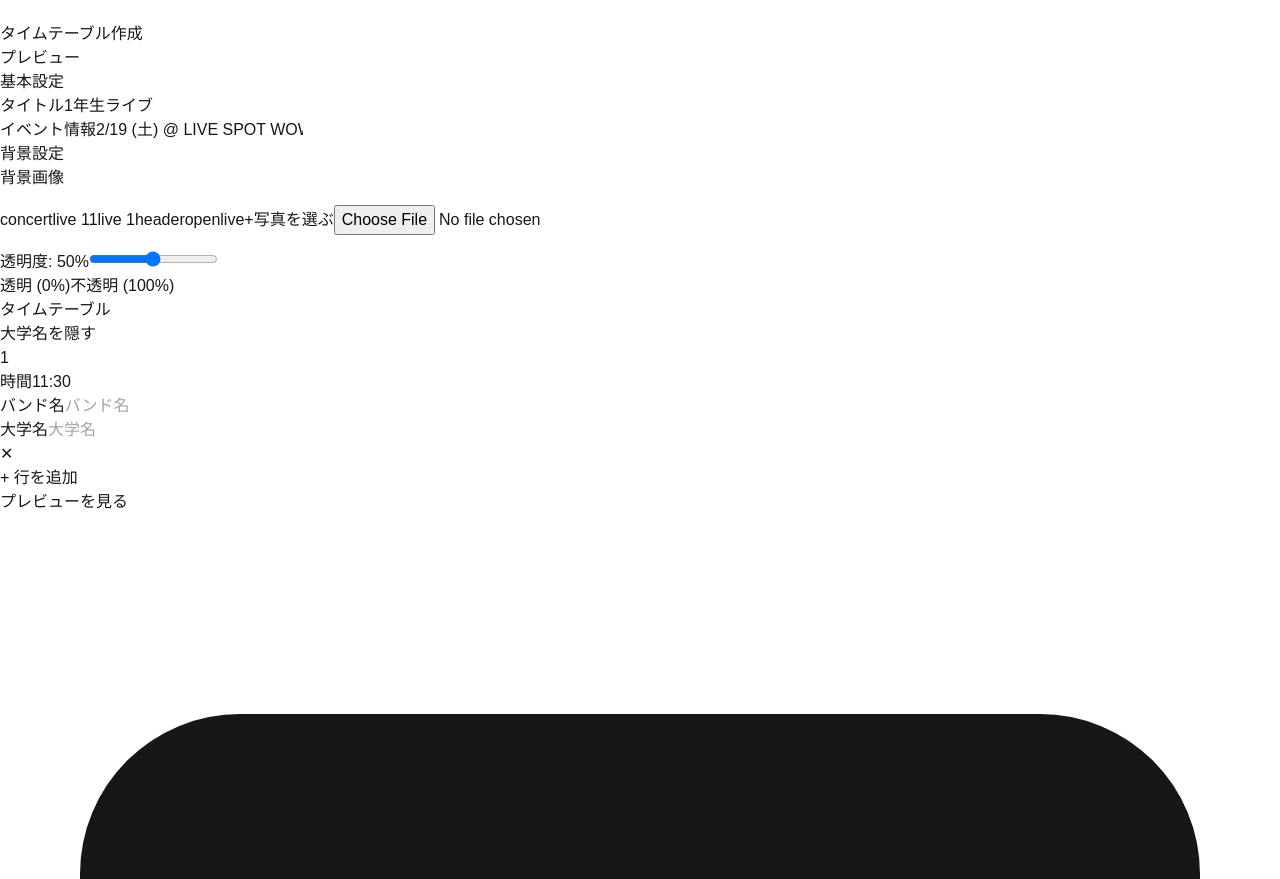
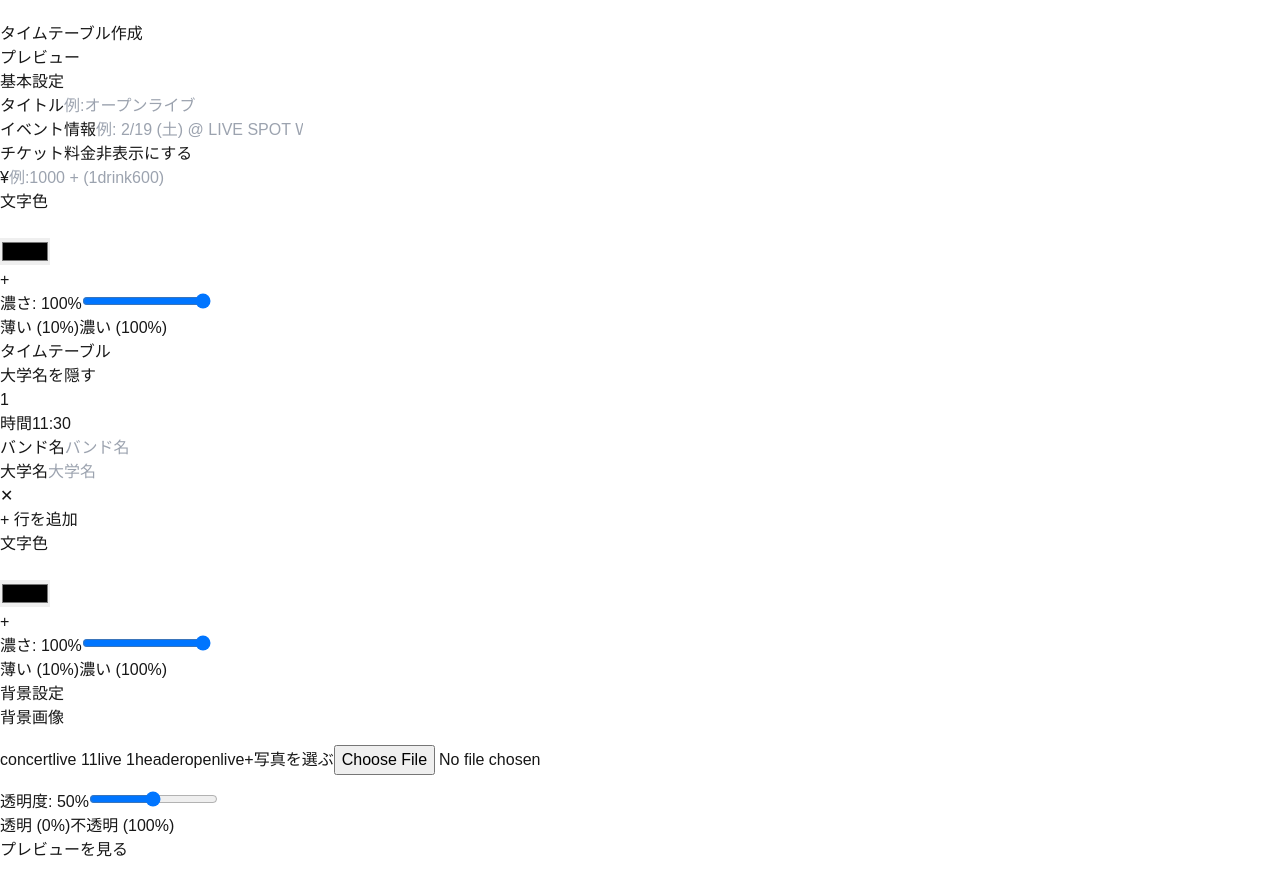
Before and after one commit to uta-s-dao/OpenLive, a Next.js app: page /create in a window 1280 px wide. Shown: the part 586-1465 px from the top of the page. Built offline with nearby package versions, Linux system fonts and the light colour scheme.

Commit message:
Frontend(ui):add color selection buttton

```diff
--- a/src/app/create/page.tsx
+++ b/src/app/create/page.tsx
@@ -21,18 +21,41 @@ const BG_IMAGES = [
   { label: "openlive", value: "/openlive.jpg" },
 ];
 
+const TEXT_COLORS = [
+  { label: "白", value: "#ffffff" },
+  { label: "黒", value: "#000000" },
+  { label: "グレー", value: "#374151" },
+  { label: "赤", value: "#ef4444" },
+  { label: "ピンク", value: "#ec4899" },
+  { label: "黄", value: "#facc15" },
+  { label: "青", value: "#3b82f6" },
+];
+
+const hexToRgba = (hex: string, alpha: number) => {
+  const r = parseInt(hex.slice(1, 3), 16);
+  const g = parseInt(hex.slice(3, 5), 16);
+  const b = parseInt(hex.slice(5, 7), 16);
+  return `rgba(${r}, ${g}, ${b}, ${alpha / 100})`;
+};
+
 const DEFAULT_ROWS: TimeTableRow[] = [
   { time: "11:30", bandName: "", university: "" },
 ];
 
 export default function CreatePage() {
-  const [title, setTitle] = useState("1年生ライブ");
-  const [eventInfo, setEventInfo] = useState("2/19 (土) @ LIVE SPOT WOW! TICKET: ¥1000 + (1drink600)");
+  const [title, setTitle] = useState("");
+  const [eventInfo, setEventInfo] = useState("");
   const [bgImage, setBgImage] = useState(BG_IMAGES[0].value);
   const [bgOpacity, setBgOpacity] = useState(50);
   const [rows, setRows] = useState<TimeTableRow[]>(DEFAULT_ROWS);
   const [showPreview, setShowPreview] = useState(false);
   const [showUniversity, setShowUniversity] = useState(true);
+  const [textColor, setTextColor] = useState("#000000");
+  const [textOpacity, setTextOpacity] = useState(100);
+  const [headerTextColor, setHeaderTextColor] = useState("#000000");
+  const [headerTextOpacity, setHeaderTextOpacity] = useState(100);
+  const [ticketPrice, setTicketPrice] = useState("");
+  const [showTicketPrice, setShowTicketPrice] = useState(true);
   const [uploadedImages, setUploadedImages] = useState<string[]>([]);
   const fileInputRef = useRef<HTMLInputElement>(null);
 
@@ -105,10 +128,10 @@ export default function CreatePage() {
                   value={title}
                   onChange={(e) => setTitle(e.target.value)}
                   className="w-full border border-gray-300 rounded-lg px-3 py-2 text-sm focus:outline-none focus:ring-2 focus:ring-red-400"
-                  placeholder="例: 1年生ライブ"
+                  placeholder="例:オープンライブ"
                 />
               </div>
-              <div>
+              <div className="mb-4">
                 <label className="block text-xs font-semibold text-gray-500 mb-1">イベント情報</label>
                 <input
                   type="text"
@@ -117,6 +140,202 @@ export default function CreatePage() {
                   className="w-full border border-gray-300 rounded-lg px-3 py-2 text-sm focus:outline-none focus:ring-2 focus:ring-red-400"
                   placeholder="例: 2/19 (土) @ LIVE SPOT WOW!"
                 />
+              </div>
+              <div className="mb-4">
+                <div className="flex items-center justify-between mb-1">
+                  <label className="block text-xs font-semibold text-gray-500">チケット料金</label>
+                  <button
+                    onClick={() => setShowTicketPrice(!showTicketPrice)}
+                    className={`px-3 py-1 rounded-full text-xs font-bold border transition ${
+                      showTicketPrice
+                        ? "bg-gray-100 text-gray-500 border-gray-300 hover:bg-gray-200"
+                        : "bg-red-500 text-white border-red-500 hover:bg-red-600"
+                    }`}
+                  >
+                    {showTicketPrice ? "非表示にする" : "表示する"}
+                  </button>
+                </div>
+                <div className="flex items-center gap-2">
+                  <span className="text-sm text-gray-500 font-bold">¥</span>
+                  <input
+                    type="number"
+                    value={ticketPrice}
+                    onChange={(e) => setTicketPrice(e.target.value)}
+                    className="flex-1 border border-gray-300 rounded-lg px-3 py-2 text-sm focus:outline-none focus:ring-2 focus:ring-red-400"
+                    placeholder="例:1000 + (1drink600)"
+                    min={0}
+                  />
+                </div>
+              </div>
+              <div className="mb-4">
+                <label className="block text-xs font-semibold text-gray-500 mb-2">文字色</label>
+                <div className="flex flex-wrap gap-2 items-center">
+                  {TEXT_COLORS.map((c) => (
+                    <button
+                      key={c.value}
+                      onClick={() => setHeaderTextColor(c.value)}
+                      title={c.label}
+                      className={`w-7 h-7 rounded-full border-2 transition ${
+                        headerTextColor === c.value
+                          ? "border-red-500 ring-2 ring-red-300 scale-110"
+                          : "border-gray-300"
+                      }`}
+                      style={{ backgroundColor: c.value }}
+                    />
+                  ))}
+                  <div className="relative w-7 h-7" title="カスタム色">
+                    <input
+                      type="color"
+                      value={headerTextColor}
+                      onChange={(e) => setHeaderTextColor(e.target.value)}
+                      className="absolute inset-0 w-full h-full opacity-0 cursor-pointer"
+                    />
+                    <div className="w-7 h-7 rounded-full border-2 border-dashed border-gray-400 flex items-center justify-center text-gray-400 text-xs font-bold pointer-events-none">
+                      +
+                    </div>
+                  </div>
+                </div>
+              </div>
+              <div>
+                <label className="block text-xs font-semibold text-gray-500 mb-1">
+                  濃さ: <span className="text-red-500 font-bold">{headerTextOpacity}%</span>
+                </label>
+                <input
+                  type="range"
+                  min={10}
+                  max={100}
+                  value={headerTextOpacity}
+                  onChange={(e) => setHeaderTextOpacity(Number(e.target.value))}
+                  className="w-full accent-red-500"
+                />
+                <div className="flex justify-between text-xs text-gray-400 mt-0.5">
+                  <span>薄い (10%)</span>
+                  <span>濃い (100%)</span>
+                </div>
+              </div>
+            </div>
+
+              {/* タイムテーブル */}
+            <div className="bg-white rounded-2xl shadow px-1 py-3">
+              <div className="flex items-center justify-between mb-4 border-b pb-2">
+                <h2 className="text-base font-bold text-gray-700">タイムテーブル</h2>
+                <button
+                  onClick={() => setShowUniversity(!showUniversity)}
+                  className={`px-3 py-1 rounded-full text-xs font-bold border transition ${
+                    showUniversity
+                      ? "bg-gray-100 text-gray-500 border-gray-300 hover:bg-gray-200"
+                      : "bg-red-500 text-white border-red-500 hover:bg-red-600"
+                  }`}
+                >
+                  {showUniversity ? "大学名を隠す" : "大学名を表示"}
+                </button>
+              </div>
+              <div className="space-y-3">
+                {rows.map((row, index) => (
+                  /* スマホ・PC共通: 横並びグリッド */
+                  <div key={index} className={`grid gap-1 items-end md:gap-2 md:items-center border border-gray-200 rounded-xl px-2 py-2 md:border-0 md:p-0 md:rounded-none ${showUniversity ? "grid-cols-[1.5rem_3.5rem_1fr_4.5rem_1.5rem] md:grid-cols-[2rem_5rem_1fr_6rem_2rem]" : "grid-cols-[1.5rem_3.5rem_1fr_1.5rem] md:grid-cols-[2rem_5rem_1fr_2rem]"}`}>
+                    {/* 行番号 */}
+                    <span className="text-xs text-gray-400 font-semibold text-center self-center pt-4 md:pb-0">{index + 1}</span>
+                    {/* 時間 */}
+                    <div>
+                      <label className="block text-xs text-gray-400 mb-0.5">時間</label>
+                      <input
+                        type="text"
+                        value={row.time}
+                        onChange={(e) => updateRow(index, "time", e.target.value)}
+                        placeholder="11:30"
+                        className="w-full border border-gray-300 rounded-lg px-2 py-2 text-sm focus:outline-none focus:ring-2 focus:ring-red-400 font-mono md:px-3 md:py-1.5"
+                      />
+                    </div>
+                    {/* バンド名 */}
+                    <div>
+                      <label className="block text-xs text-gray-400 mb-0.5">バンド名</label>
+                      <input
+                        type="text"
+                        value={row.bandName}
+                        onChange={(e) => updateRow(index, "bandName", e.target.value)}
+                        placeholder="バンド名"
+                        className="w-full border border-gray-300 rounded-lg px-2 py-2 text-sm focus:outline-none focus:ring-2 focus:ring-red-400 md:px-3 md:py-1.5"
+                      />
+                    </div>
+                    {/* 大学名 */}
+                    {showUniversity && (
+                      <div>
+                        <label className="block text-xs text-gray-400 mb-0.5">大学名</label>
+                        <input
+                          type="text"
+                          value={row.university}
+                          onChange={(e) => updateRow(index, "university", e.target.value)}
+                          placeholder="大学名"
+                          className="w-full border border-gray-300 rounded-lg px-2 py-2 text-sm focus:outline-none focus:ring-2 focus:ring-red-400 md:px-3 md:py-1.5"
+                        />
+                      </div>
+                    )}
+                    {/* 削除ボタン */}
+                    <button
+                      onClick={() => removeRow(index)}
+                      disabled={rows.length === 1}
+                      className="text-gray-300 hover:text-red-500 disabled:opacity-20 transition text-base font-bold leading-none text-center self-center pt-4 md:pb-0"
+                      aria-label="削除"
+                    >
+                      ✕
+                    </button>
+                  </div>
+                ))}
+              </div>
+              <button
+                onClick={addRow}
+                className="mt-4 w-full py-2 border-2 border-dashed border-gray-300 rounded-lg text-sm text-gray-400 hover:border-red-400 hover:text-red-500 transition font-semibold"
+              >
+                + 行を追加
+              </button>
+              <div className="mt-4 pt-4 border-t border-gray-100">
+                <div className="mb-3">
+                  <label className="block text-xs font-semibold text-gray-500 mb-2">文字色</label>
+                  <div className="flex flex-wrap gap-2 items-center">
+                    {TEXT_COLORS.map((c) => (
+                      <button
+                        key={c.value}
+                        onClick={() => setTextColor(c.value)}
+                        title={c.label}
+                        className={`w-7 h-7 rounded-full border-2 transition ${
+                          textColor === c.value
+                            ? "border-red-500 ring-2 ring-red-300 scale-110"
+                            : "border-gray-300"
+                        }`}
+                        style={{ backgroundColor: c.value }}
+                      />
+                    ))}
+                    <div className="relative w-7 h-7" title="カスタム色">
+                      <input
+                        type="color"
+                        value={textColor}
+                        onChange={(e) => setTextColor(e.target.value)}
+                        className="absolute inset-0 w-full h-full opacity-0 cursor-pointer"
+                      />
+                      <div className="w-7 h-7 rounded-full border-2 border-dashed border-gray-400 flex items-center justify-center text-gray-400 text-xs font-bold pointer-events-none">
+                        +
+                      </div>
+                    </div>
+                  </div>
+                </div>
+                <div>
+                  <label className="block text-xs font-semibold text-gray-500 mb-1">
+                    濃さ: <span className="text-red-500 font-bold">{textOpacity}%</span>
+                  </label>
+                  <input
+                    type="range"
+                    min={10}
+                    max={100}
+                    value={textOpacity}
+                    onChange={(e) => setTextOpacity(Number(e.target.value))}
+                    className="w-full accent-red-500"
+                  />
+                  <div className="flex justify-between text-xs text-gray-400 mt-0.5">
+                    <span>薄い (10%)</span>
+                    <span>濃い (100%)</span>
+                  </div>
+                </div>
               </div>
             </div>
 
@@ -212,81 +431,7 @@ export default function CreatePage() {
               </div>
             </div>
 
-            {/* タイムテーブル */}
-            <div className="bg-white rounded-2xl shadow p-6">
-              <div className="flex items-center justify-between mb-4 border-b pb-2">
-                <h2 className="text-base font-bold text-gray-700">タイムテーブル</h2>
-                <button
-                  onClick={() => setShowUniversity(!showUniversity)}
-                  className={`px-3 py-1 rounded-full text-xs font-bold border transition ${
-                    showUniversity
-                      ? "bg-gray-100 text-gray-500 border-gray-300 hover:bg-gray-200"
-                      : "bg-red-500 text-white border-red-500 hover:bg-red-600"
-                  }`}
-                >
-                  {showUniversity ? "大学名を隠す" : "大学名を表示"}
-                </button>
-              </div>
-              <div className="space-y-3">
-                {rows.map((row, index) => (
-                  /* スマホ・PC共通: 横並びグリッド */
-                  <div key={index} className={`grid gap-1 items-end md:gap-2 md:items-center border border-gray-200 rounded-xl px-2 py-2 md:border-0 md:p-0 md:rounded-none ${showUniversity ? "grid-cols-[1.5rem_3.5rem_1fr_4.5rem_1.5rem] md:grid-cols-[2rem_5rem_1fr_6rem_2rem]" : "grid-cols-[1.5rem_3.5rem_1fr_1.5rem] md:grid-cols-[2rem_5rem_1fr_2rem]"}`}>
-                    {/* 行番号 */}
-                    <span className="text-xs text-gray-400 font-semibold text-center self-center pb-1 md:pb-0">{index + 1}</span>
-                    {/* 時間 */}
-                    <div>
-                      <label className="block text-xs text-gray-400 mb-0.5">時間</label>
-                      <input
-                        type="text"
-                        value={row.time}
-                        onChange={(e) => updateRow(index, "time", e.target.value)}
-                        placeholder="11:30"
-                        className="w-full border border-gray-300 rounded-lg px-2 py-2 text-sm focus:outline-none focus:ring-2 focus:ring-red-400 font-mono md:px-3 md:py-1.5"
-                      />
-                    </div>
-                    {/* バンド名 */}
-                    <div>
-                      <label className="block text-xs text-gray-400 mb-0.5">バンド名</label>
-                      <input
-                        type="text"
-                        value={row.bandName}
-                        onChange={(e) => updateRow(index, "bandName", e.target.value)}
-                        placeholder="バンド名"
-                        className="w-full border border-gray-300 rounded-lg px-2 py-2 text-sm focus:outline-none focus:ring-2 focus:ring-red-400 md:px-3 md:py-1.5"
-                      />
-                    </div>
-                    {/* 大学名 */}
-                    {showUniversity && (
-                      <div>
-                        <label className="block text-xs text-gray-400 mb-0.5">大学名</label>
-                        <input
-                          type="text"
-                          value={row.university}
-                          onChange={(e) => updateRow(index, "university", e.target.value)}
-                          placeholder="大学名"
-                          className="w-full border border-gray-300 rounded-lg px-2 py-2 text-sm focus:outline-none focus:ring-2 focus:ring-red-400 md:px-3 md:py-1.5"
-                        />
-                      </div>
-                    )}
-                    {/* 削除ボタン */}
-                    <button
-                      onClick={() => removeRow(index)}
-                      disabled={rows.length === 1}
-                      className="text-gray-300 hover:text-red-500 disabled:opacity-20 transition text-base font-bold leading-none text-center self-center pb-1 md:pb-0"
-                      aria-label="削除"
-                    >
-                      ✕
-                    </button>
-                  </div>
-                ))}
-              </div>
-              <button
-                onClick={addRow}
-                className="mt-4 w-full py-2 border-2 border-dashed border-gray-300 rounded-lg text-sm text-gray-400 hover:border-red-400 hover:text-red-500 transition font-semibold"
-              >
-                + 行を追加
-              </button>
-            </div>
+
 
             <button
               onClick={() => setShowPreview(true)}
@@ -314,34 +459,38 @@ export default function CreatePage() {
                 />
 
                 {/* ヘッダー */}
-                <div className="z-10 relative m-2 text-red-500">
+                <div className="z-10 relative m-2" style={{ color: hexToRgba(headerTextColor, headerTextOpacity) }}>
                   <div className="flex flex-col justify-center items-center gap-2 pb-4">
                     <h3 className="text-2xl pt-4 text-center font-bold">{title}</h3>
                     <div className="text-sm md:text-lg font-semibold text-center">{eventInfo}</div>
+                    {showTicketPrice && ticketPrice && (
+                      <div className="text-sm font-bold text-center">
+                        TICKET: ¥{Number(ticketPrice).toLocaleString()}
+                      </div>
+                    )}
                   </div>
                 </div>
 
                 {/* テーブル */}
                 <div className="z-10 relative">
                   <table className="min-w-full">
-                    <tbody>
+                    <tbody style={{ color: hexToRgba(textColor, textOpacity) }}>
                       {rows.map((item, index) => (
                         <tr
                           key={index}
-                          className="hover:bg-gradient-to-r hover:from-red-50 hover:to-pink-50 transition-all duration-300 group border-b border-gray-200"
+                          className="border-b border-gray-200"
                         >
-                          <td className="px-2 py-3 whitespace-nowrap text-sm font-semibold text-gray-700 relative">
-                            <div className="absolute left-0 top-0 bottom-0 w-1 bg-gradient-to-b from-red-500 to-pink-500 opacity-0 group-hover:opacity-100 transition-opacity duration-300" />
+                          <td className="px-2 py-3 whitespace-nowrap text-sm font-semibold relative">
                             <span className="font-mono">{item.time || "--:--"}</span>
                           </td>
-                          <td className="px-2 py-3 whitespace-nowrap text-base font-black text-black group-hover:text-red-700 transition-colors duration-300">
+                          <td className="px-2 py-3 whitespace-nowrap text-base font-black">
                             <div className="flex items-center space-x-2">
                               <div className="w-1 h-1 bg-red-500 rounded-full flex-shrink-0" />
                               <span>{item.bandName || "(バンド名)"}</span>
                             </div>
                           </td>
                           {showUniversity && (
-                            <td className="px-2 py-3 whitespace-nowrap text-sm font-bold text-gray-800 group-hover:text-pink-600 transition-colors duration-300">
+                            <td className="px-2 py-3 whitespace-nowrap text-sm font-bold">
                               {item.university || "(大学名)"}
                             </td>
                           )}
```
